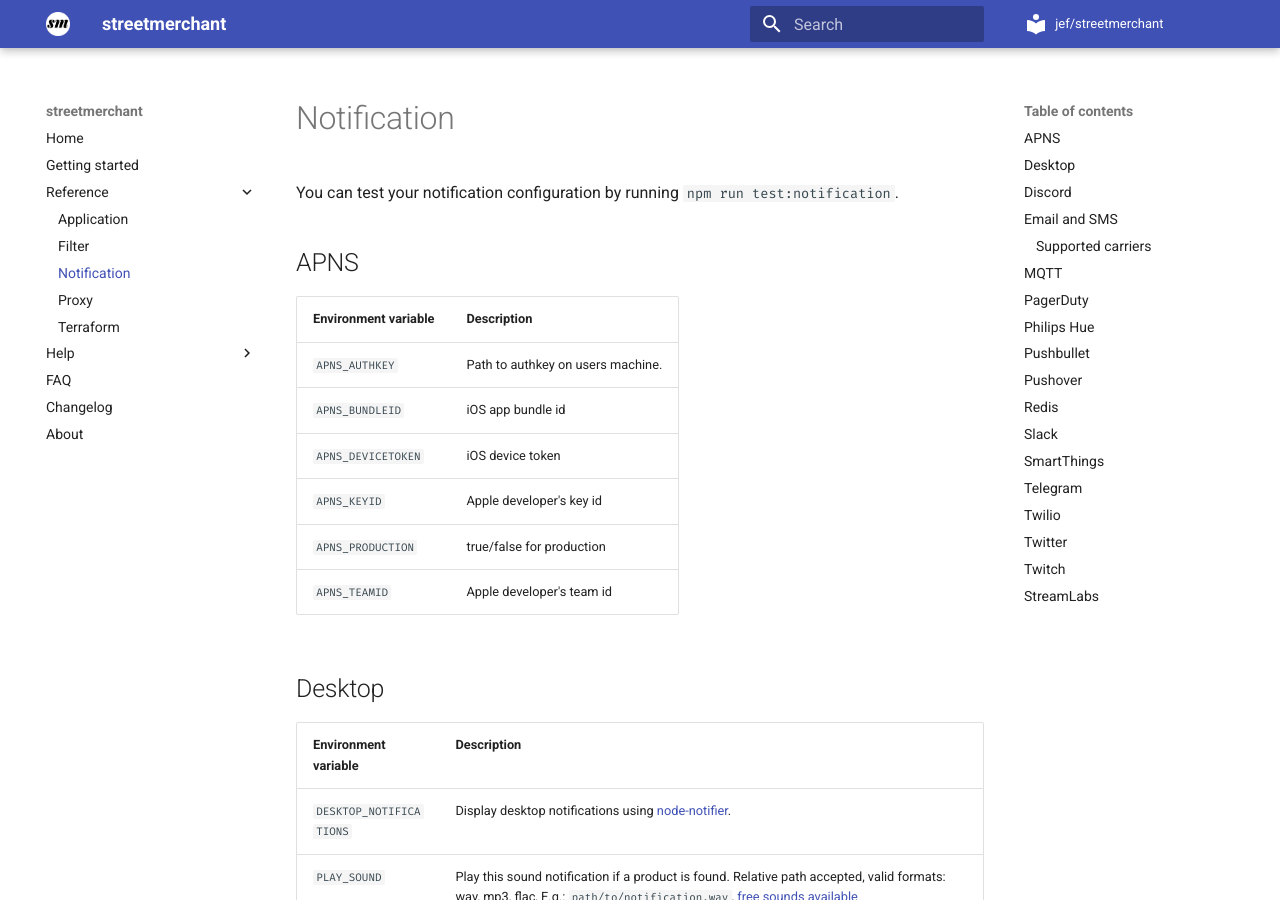
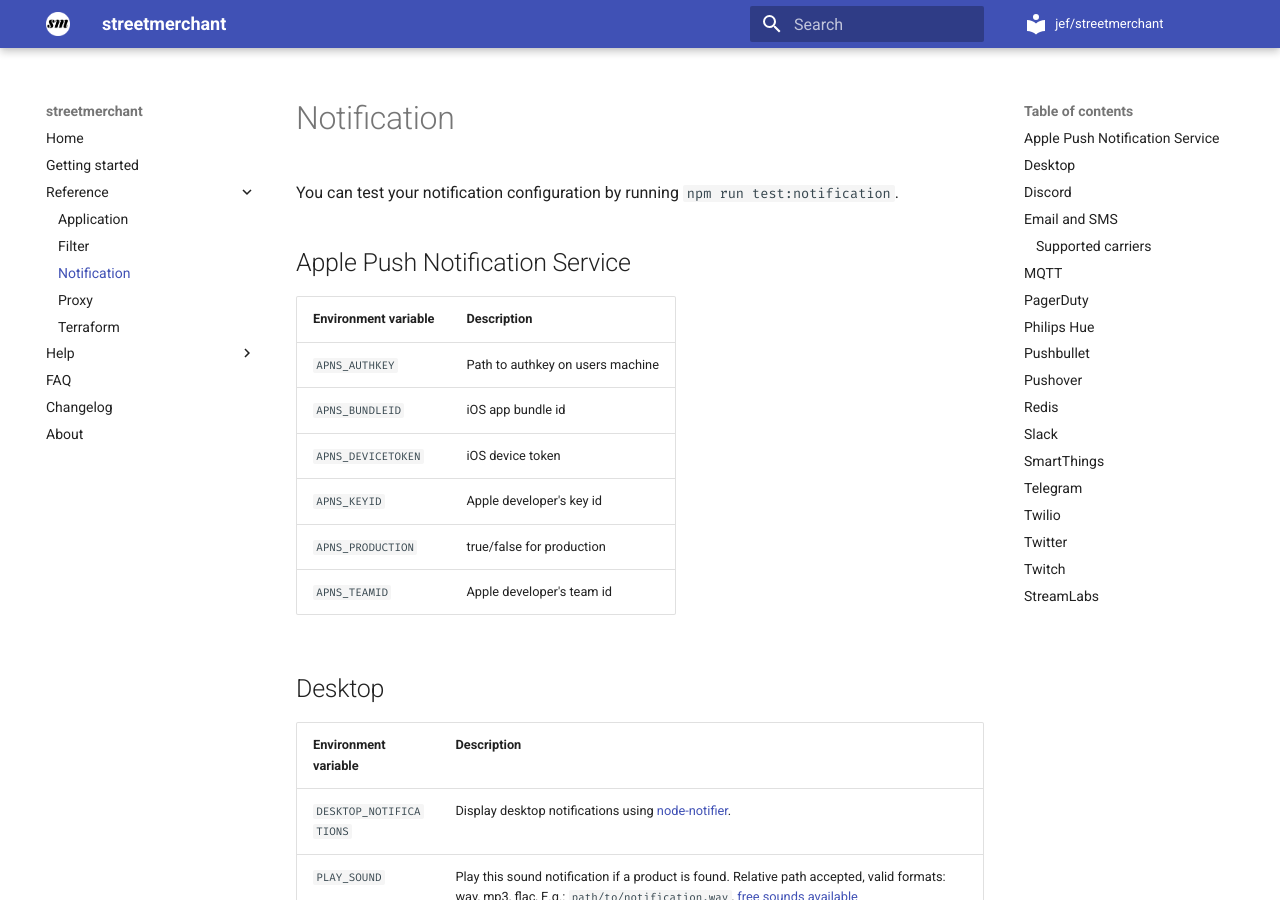
Before and after one commit to jef/streetmerchant, an MkDocs documentation site: the page built from docs/reference/notification.md, in a window 1280 px wide and 900 px high. Built offline with MkDocs 1.6.1 and Material for MkDocs 9.7.7, drawn with Linux system fonts in a browser that asks for light colours; emoji names are drawn with the system emoji font; comment, search, counter and statistics services are not loaded.

Commit message:
house clean

```diff
--- a/docs/reference/notification.md
+++ b/docs/reference/notification.md
@@ -2,11 +2,11 @@
 
 You can test your notification configuration by running `npm run test:notification`.
 
-## APNS
+## Apple Push Notification Service
 
 | Environment variable | Description |
 |---|---|
-| `APNS_AUTHKEY` | Path to authkey on users machine. |
+| `APNS_AUTHKEY` | Path to authkey on users machine |
 | `APNS_BUNDLEID` | iOS app bundle id |
 | `APNS_DEVICETOKEN` | iOS device token|
 | `APNS_KEYID` | Apple developer's key id |
```
